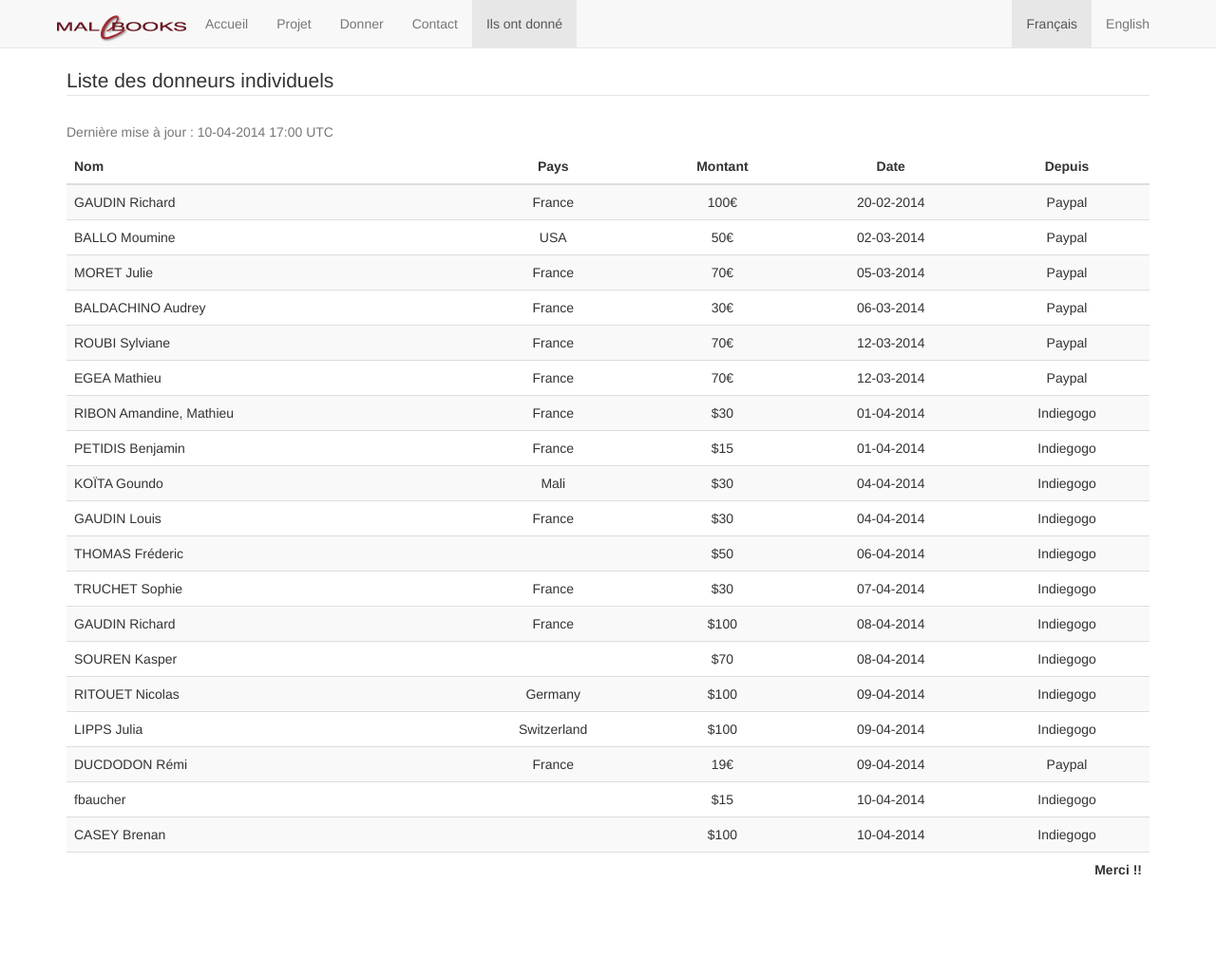
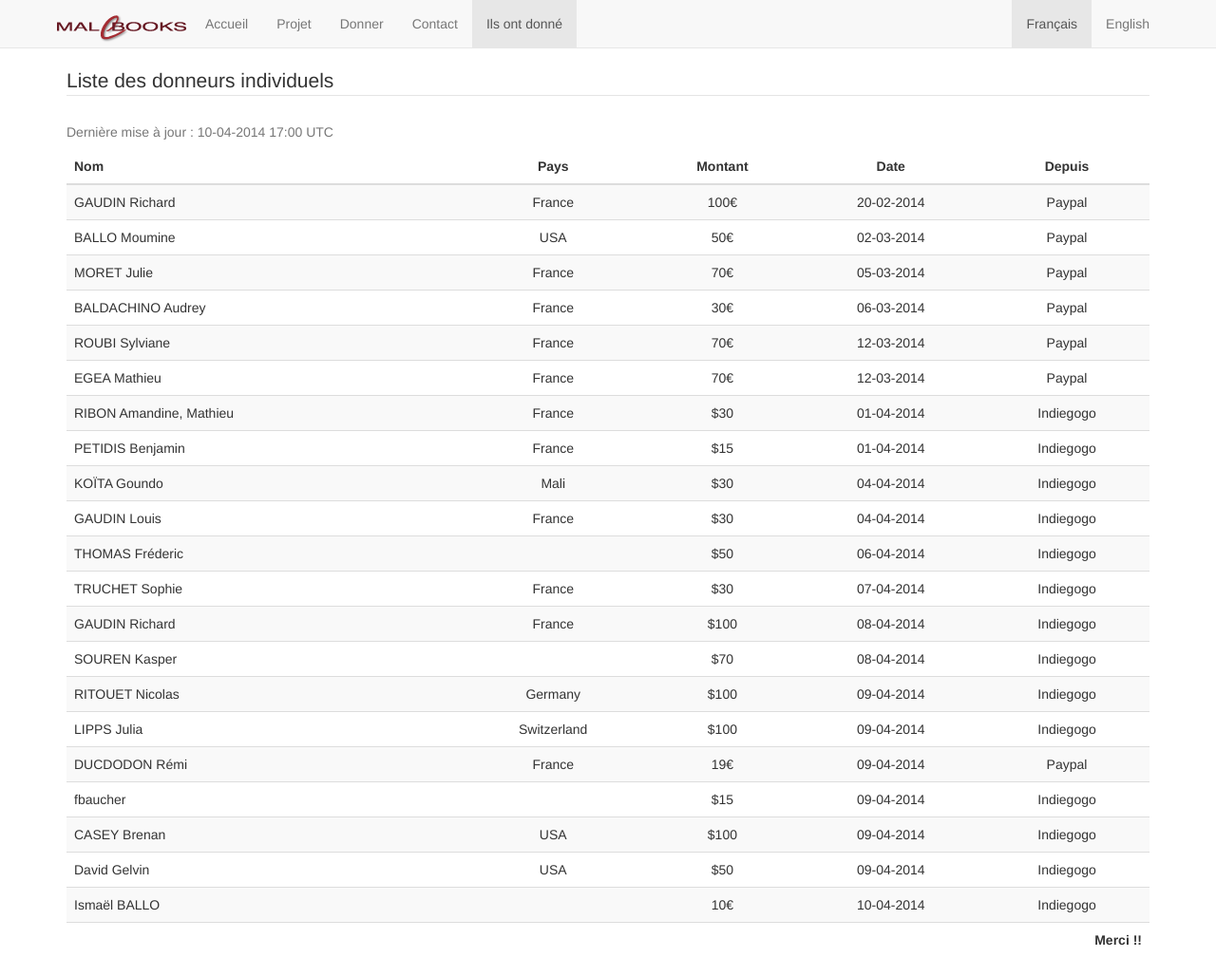
Before and after one commit to HumanESDES/malebooks, a Jekyll site: the page built from donneurs/index.md, in a window 1280 px wide and 1028 px high. Shown: the whole window at 95% size. Built offline with Jekyll 4.4.1, drawn with Linux system fonts in a browser that asks for light colours; nearby versions of some CDN libraries; Markdown is read by kramdown in place of the engine named in the settings.

Commit message:
updated donors

```diff
--- a/_includes/donors.html
+++ b/_includes/donors.html
@@ -22,8 +22,10 @@
         <tr><td>RITOUET Nicolas</td><td>Germany</td><td>$100</td><td>09-04-2014</td><td>Indiegogo</td></tr>
         <tr><td>LIPPS Julia</td><td>Switzerland</td><td>$100</td><td>09-04-2014</td><td>Indiegogo</td></tr>
         <tr><td>DUCDODON Rémi</td><td>France</td><td>19€</td><td>09-04-2014</td><td>Paypal</td></tr>
-        <tr><td>fbaucher</td><td></td><td>$15</td><td>10-04-2014</td><td>Indiegogo</td></tr>
-        <tr><td>CASEY Brenan</td><td></td><td>$100</td><td>10-04-2014</td><td>Indiegogo</td></tr>
+        <tr><td>fbaucher</td><td></td><td>$15</td><td>09-04-2014</td><td>Indiegogo</td></tr>
+        <tr><td>CASEY Brenan</td><td>USA</td><td>$100</td><td>09-04-2014</td><td>Indiegogo</td></tr>
+        <tr><td>David Gelvin</td><td>USA</td><td>$50</td><td>09-04-2014</td><td>Indiegogo</td></tr>
+        <tr><td>Ismaël BALLO</td><td></td><td>10€</td><td>10-04-2014</td><td>Indiegogo</td></tr>
         <tr><td colspan="5">{% if page.lang == 'en' %}Thank You !!{% else %}Merci !!{% endif %}</td></tr>
     </tbody>
 </table>
```
